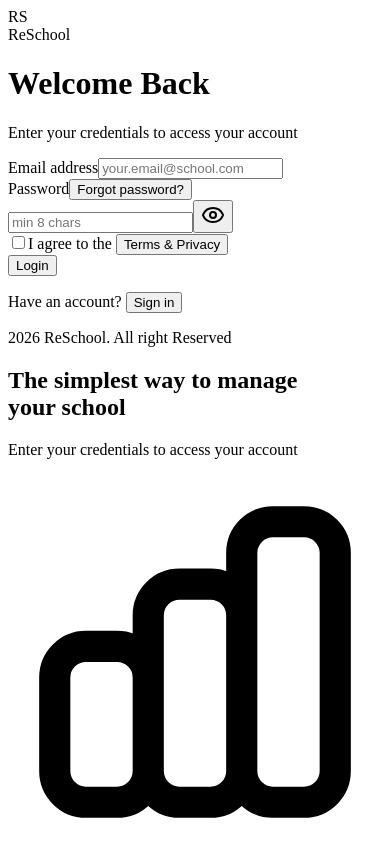
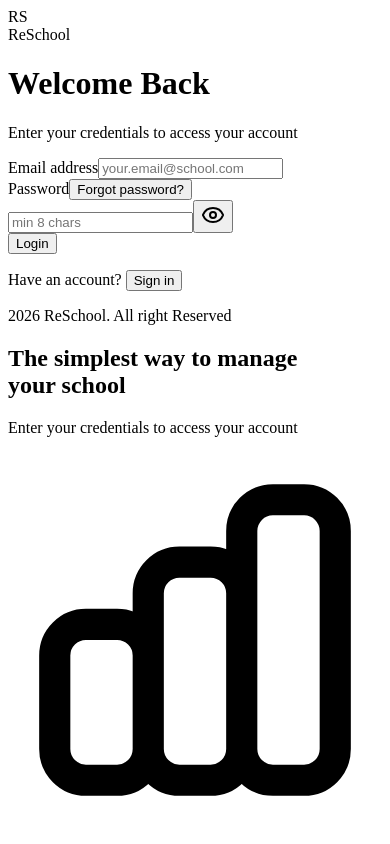
Before and after one commit to obeespace/reschool, a Next.js app: page /login in a window 390 px wide. Shown: the top 844 px of the page. Built offline with nearby package versions, Linux system fonts and the light colour scheme.

Commit message:
Improve sidebar mobile UX and simplify login form
Added a mobile overlay backdrop and fixed sidebar positioning for better mobile experience in Sidebar.tsx. Removed the terms agreement checkbox and related logic from the login page to streamline the login process.

```diff
--- a/app/login/page.tsx
+++ b/app/login/page.tsx
@@ -3,7 +3,7 @@
 import { useState } from "react";
 import { useRouter } from "next/navigation";
 import { toast } from "sonner";
-import { Lock, Mail, Eye, EyeOff, CheckCircle } from "lucide-react";
+import { Lock, Mail, Eye, EyeOff } from "lucide-react";
 import Image from "next/image";
 
 export default function LoginPage() {
@@ -12,15 +12,9 @@ export default function LoginPage() {
   const [password, setPassword] = useState("");
   const [isLoading, setIsLoading] = useState(false);
   const [showPassword, setShowPassword] = useState(false);
-  const [agreedToTerms, setAgreedToTerms] = useState(false);
 
   const handleLogin = async (e: React.FormEvent) => {
     e.preventDefault();
-
-    if (!agreedToTerms) {
-      toast.error("Please agree to the Terms & Privacy");
-      return;
-    }
 
     setIsLoading(true);
 
@@ -131,23 +125,6 @@ export default function LoginPage() {
                   {showPassword ? <EyeOff className="h-5 w-5" /> : <Eye className="h-5 w-5" />}
                 </button>
               </div>
-            </div>
-
-            {/* Terms Checkbox */}
-            <div className="flex items-center gap-2">
-              <input
-                type="checkbox"
-                id="terms"
-                checked={agreedToTerms}
-                onChange={(e) => setAgreedToTerms(e.target.checked)}
-                className="w-4 h-4 text-indigo-600 border-gray-300 rounded focus:ring-indigo-500"
-              />
-              <label htmlFor="terms" className="text-sm text-gray-600">
-                I agree to the{" "}
-                <button type="button" className="text-indigo-600 hover:text-indigo-700">
-                  Terms & Privacy
-                </button>
-              </label>
             </div>
 
             {/* Login Button */}
```
Also changed, not shown: app/components/Sidebar.tsx (+10 -2 lines), 1 other file (tests, documents, lock files or other folders).
